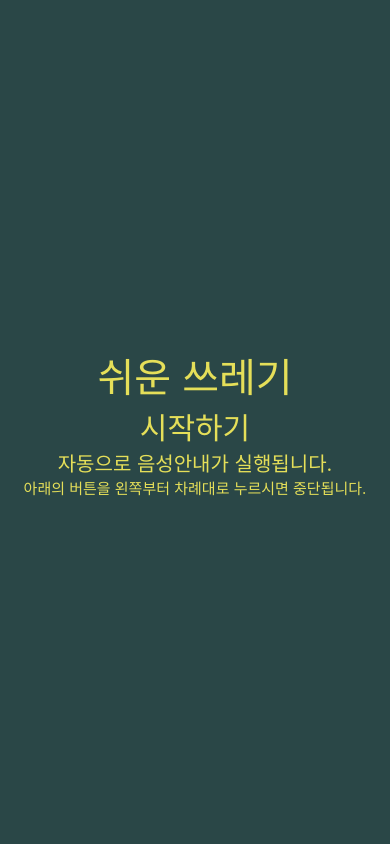
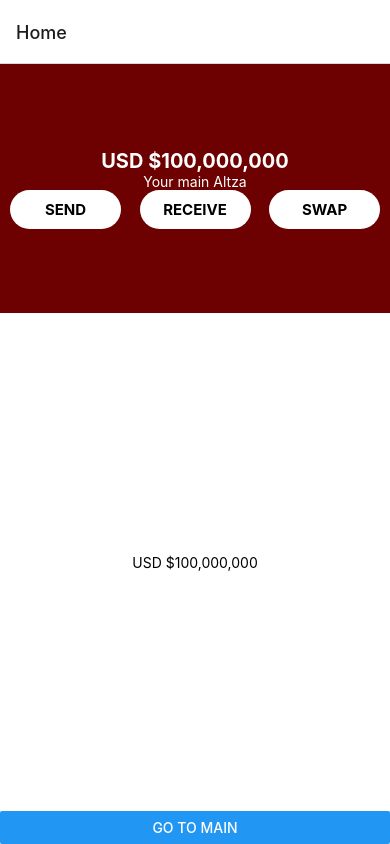
Before and after one commit to jimmimmim/easy_trash-1, a React Native app in the folder project/: screen / in a window 390 px wide. Built offline with nearby package versions, Linux system fonts and the light colour scheme.

Commit message:
Connect Altza

```diff
--- a/project/App.js
+++ b/project/App.js
@@ -1,39 +1,4 @@
-import { StatusBar } from 'expo-status-bar';
-import { StyleSheet, Text, View } from 'react-native';
+import App from './src/App';
+// import 'react-native-gesture-handler';
 
-export default function App() {
-  return (
-    <View style={styles.container}>
-      <Text style={styles.titleText}>쉬운 쓰레기</Text>
-      <Text style={styles.btnText}>시작하기</Text>
-      <Text style={styles.innerText}>자동으로 음성안내가 실행됩니다.</Text>
-      <Text style={styles.detailText}>아래의 버튼을 왼쪽부터 차례대로 누르시면 중단됩니다.</Text>
-      <StatusBar style="auto" />
-    </View>
-  );
-}
-
-const styles = StyleSheet.create({
-  container: {
-    flex: 1,
-    backgroundColor: '#2A4747',
-    alignItems: 'center',
-    justifyContent: 'center',
-  },
-  titleText: {
-    color: '#E5DF59',
-    fontSize: 40,
-  },
-  btnText: {
-    color: '#E5DF59',
-    fontSize: 30,
-  },
-  innerText: {
-    color: '#E5DF59',
-    fontSize: 20,
-  },
-  detailText: {
-    color: '#E5DF59',
-    fontSize: 15,
-  },
-});
+export default App;
--- a/project/package.json
+++ b/project/package.json
@@ -11,6 +11,7 @@
   },
   "dependencies": {
     "@react-navigation/native": "^6.0.10",
+    "@react-navigation/native-stack": "^6.6.2",
     "@react-navigation/stack": "^6.2.1",
     "expo": "~45.0.0",
     "expo-status-bar": "~1.3.0",
--- /dev/null
+++ b/project/src/App.js
@@ -0,0 +1,267 @@
+// import { StatusBar } from 'expo-status-bar';
+// import { StyleSheet, Text, View } from 'react-native';
+
+// export default function App() {
+//   return (
+//     <View style={styles.container}>
+//       <Text style={styles.titleText}>쉬운 쓰레기</Text>
+//       <Text style={styles.btnText}>시작하기</Text>
+//       <Text style={styles.innerText}>자동으로 음성안내가 실행됩니다.</Text>
+//       <Text style={styles.detailText}>아래의 버튼을 왼쪽부터 차례대로 누르시면 중단됩니다.</Text>
+//       <StatusBar style="auto" />
+//     </View>
+//   );
+// }
+
+// const styles = StyleSheet.create({
+//   container: {
+//     flex: 1,
+//     backgroundColor: '#2A4747',
+//     alignItems: 'center',
+//     justifyContent: 'center',
+//   },
+//   titleText: {
+//     color: '#E5DF59',
+//     fontSize: 40,
+//   },
+//   btnText: {
+//     color: '#E5DF59',
+//     fontSize: 30,
+//   },
+//   innerText: {
+//     color: '#E5DF59',
+//     fontSize: 20,
+//   },
+//   detailText: {
+//     color: '#E5DF59',
+//     fontSize: 15,
+//   },
+// });
+
+// ++++++++++++++++++++++++++++++
+
+import * as React from 'react';
+import { StyleSheet, TouchableOpacity, Button, Text, View } from "react-native";
+import { NavigationContainer } from '@react-navigation/native';
+import { createNativeStackNavigator } from '@react-navigation/native-stack';
+
+// 메인 화면
+function MainScreen({ onPress, navigation }) {
+    return (
+      <View style={styles.backgroundContainerMain}>
+        <Text style={styles.title_black}>ALT-ZA</Text>
+
+        {/* Log in button */}
+        <TouchableOpacity onPress={() => navigation.navigate('Login')} style={styles.buttonBox}>
+            <Text style={styles.buttonText}>Log in</Text>
+        </TouchableOpacity>
+
+        {/* Create new wallet */}
+        <TouchableOpacity onPress={() => navigation.navigate('Create Wallet')} style={styles.textBtn}>
+            <Text style={styles.textBtn}>Create a new Altza wallet</Text>
+        </TouchableOpacity>
+      </View>
+    );
+}
+
+function LoginScreen({ navigation }) {
+    return (
+      <View style={{ flex: 1, alignItems: 'center', justifyContent: 'center' }}>
+        <Text>Login Screen</Text>
+        <Button
+          title="Go to Main"
+          onPress={() => navigation.navigate('Main')}
+        />
+      </View>
+    );
+}
+
+function CreateWalletScreen({ navigation }) {
+    return (
+      <View style={{ flex: 1, alignItems: 'center', justifyContent: 'center' }}>
+        <Text style={styles.black}>어쩌구 저쩌구 안내문</Text>
+        <Text style={styles.black}>Terms of Service</Text>
+        <Text style={styles.black}>Privacy Policy</Text>
+        <TouchableOpacity onPress={() => navigation.navigate('Secure')} style={styles.textBtn}>
+            <Text style={styles.textBtn}>Accept</Text>
+        </TouchableOpacity>
+      </View>
+    );
+}
+
+function SecureScreen({ navigation }) {
+    return (
+      <View style={{ flex: 1, alignItems: 'center', justifyContent: 'center' }}>
+        <Text style={styles.black}>어쩌구 저쩌구 안내문</Text>
+        <Text style={styles.black}>Face ID</Text>
+        <Text style={styles.black}>Passcode</Text>
+        <Button
+          title="Go to Main"
+          onPress={() => navigation.navigate('Main')}
+        />
+      </View>
+    );
+}
+
+// 홈 화면
+function HomeScreen({ onpress, navigation }) {
+    const currency = "USD";
+    const money = "$100,000,000"
+    return (
+        <View style={[styles.container, {
+            // Try setting `flexDirection` to `"row"`.
+            flexDirection: "column"
+            }]}>
+            <View style={styles.backgroundContainer}>
+                <Text style={styles.title_white}>{currency} {money}</Text>
+                <Text style={styles.white}>Your main Altza</Text>
+                <View style={styles.buttonContainer}>
+                <TouchableOpacity onPress={onpress} style={styles.buttonBox_white}>
+                    <Text style={styles.buttonText}>Send</Text>
+                </TouchableOpacity>
+                <TouchableOpacity onPress={onpress} style={styles.buttonBox_white}>
+                    <Text style={styles.buttonText}>Receive</Text>
+                </TouchableOpacity>
+                <TouchableOpacity onPress={onpress} style={styles.buttonBox_white}>
+                    <Text style={styles.buttonText}>Swap</Text>
+                </TouchableOpacity>
+                </View>
+            </View>
+            <View style={styles.bottomSection}>
+                <Text style={styles.title}>{currency} {money}</Text>
+            </View>
+            <Button
+                title="Go to Main"
+                onPress={() => navigation.navigate('Main')}
+            />
+        </View>
+    );
+}
+
+function DetailsScreen({ navigation }) {
+    return (
+      <View style={{ flex: 1, alignItems: 'center', justifyContent: 'center' }}>
+        <Text>Details Screen</Text>
+        <Button
+          title="Go to Details... again"
+          onPress={() => navigation.navigate('Home')}
+        />
+      </View>
+    );
+}
+
+const Stack = createNativeStackNavigator();
+
+
+const Flex = () => {
+
+  return (
+    <NavigationContainer>
+        <Stack.Navigator initialRouteName="Home">
+            <Stack.Screen name="Main" component={MainScreen} />
+            <Stack.Screen name="Login" component={LoginScreen} />
+            <Stack.Screen
+                name="Create Wallet"
+                component={CreateWalletScreen}
+                options={{ title: 'Legal' }}
+            />
+            <Stack.Screen
+                name="Secure"
+                component={SecureScreen}
+                options={{ title: 'Secure' }}
+            />
+            <Stack.Screen
+                name="Home"
+                component={HomeScreen}
+                options={{ title: 'Home' }}
+            />
+            <Stack.Screen name="Details" component={DetailsScreen} />
+        </Stack.Navigator>
+  </NavigationContainer>
+
+  );
+};
+
+const styles = StyleSheet.create({
+  container: {
+    flex: 1,
+  },
+  backgroundContainerMain: {
+    flex: 1,
+    backgroundColor: '#FFF',
+    justifyContent: 'center',
+    alignItems: 'center',
+  },
+  backgroundContainer: {
+    flex: 1,
+    backgroundColor: '#6D0000',
+    justifyContent: 'center',
+    alignItems: 'center',
+  },
+  bottomSection: {
+    flex: 2,
+    backgroundColor: '#FFF',
+    color: '#000',
+    justifyContent: 'center',
+    alignItems: 'center',
+  },
+  title_black: {
+    color: "#000",
+    fontSize: 40,
+    fontWeight: 'bold',
+  },
+  title_white: {
+    color: "#FFF",
+    fontSize: 20,
+    fontWeight: 'bold',
+  },
+  white: {
+    color: "#FFFFFF",
+  },
+  black: {
+    color: "#000",
+    fontSize: 20,
+  },
+  textBtn: {
+    color: '#009688',
+    fontSize: 20,
+  },
+  buttonContainer: {
+    width: '100%',
+    paddingLeft: 10,
+    paddingRight: 10,
+    flexDirection: 'row',
+    justifyContent: 'space-between',
+  },
+  buttonBox: {
+    elevation: 8,
+    backgroundColor: "#009688",
+    borderRadius: 10,
+    paddingVertical: 10,
+    paddingHorizontal: 12,
+  },
+  buttonBox_white: {
+    elevation: 8,
+    width: '30%',
+    backgroundColor: "#FFF",
+    borderRadius: 40,
+    paddingVertical: 10,
+    paddingHorizontal: 12,
+  },
+  buttonText: {
+    fontSize: 15,
+    color: "#000",
+    fontWeight: "bold",
+    alignSelf: "center",
+    textTransform: "uppercase",
+  },
+  buttonText_white: {
+    fontSize: 15,
+    color: "#fff",
+    fontWeight: "bold",
+    alignSelf: "center",
+    textTransform: "uppercase",
+  },
+});
+
+export default Flex;
```
Also changed, not shown: 2 other files (tests, documents, lock files or other folders).
